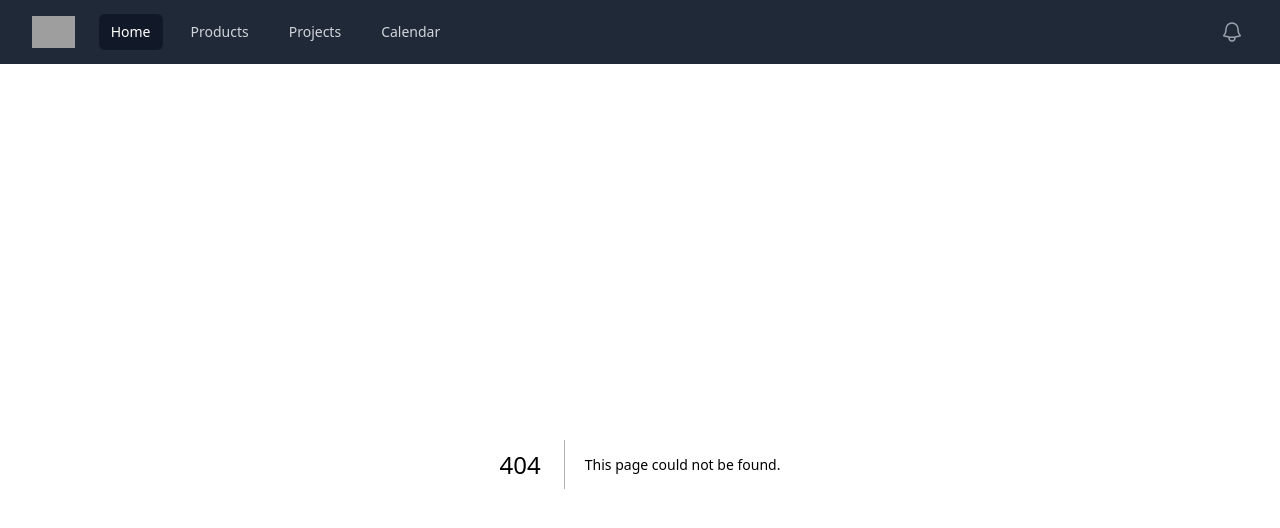
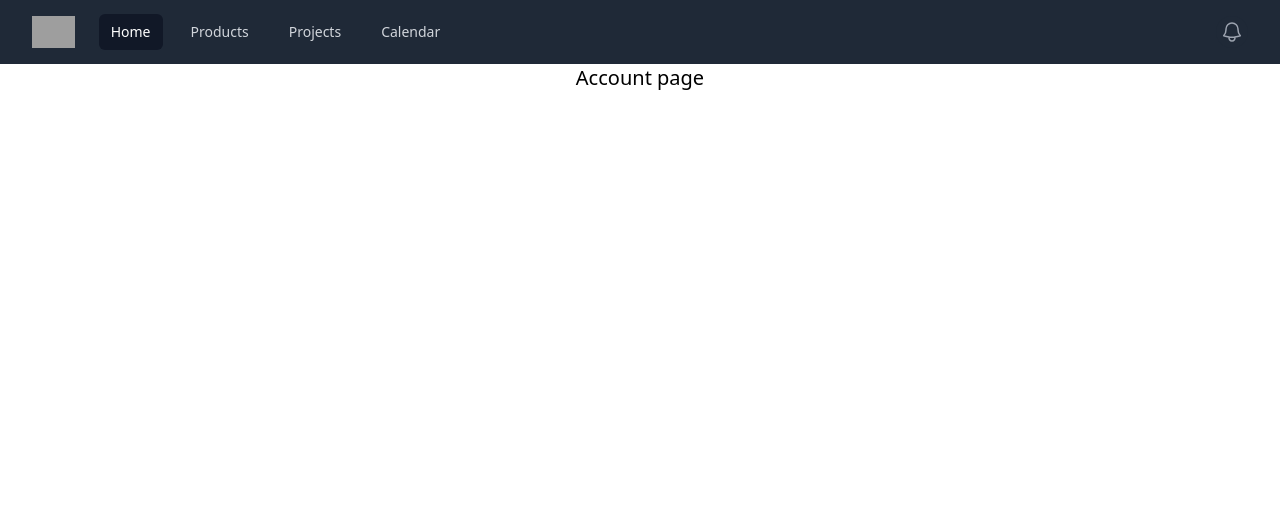
Before and after one commit to sinaderik/nextjs-routing, a Next.js app: page /account in a window 1280 px wide. Before the commit this address had no page. Shown: the top 528 px of the page. Built offline with nearby package versions, Linux system fonts and the light colour scheme; grey boxes are pictures that could not be loaded.

Commit message:
account route is moved to the (dashboard route group)

```diff
--- /dev/null
+++ b/app/(dashboard)/account/page.tsx
@@ -0,0 +1,9 @@
+import React from 'react'
+
+const Account = () => {
+  return (
+    <p className='text-xl'>Account page</p>
+  )
+}
+
+export default Account
```
